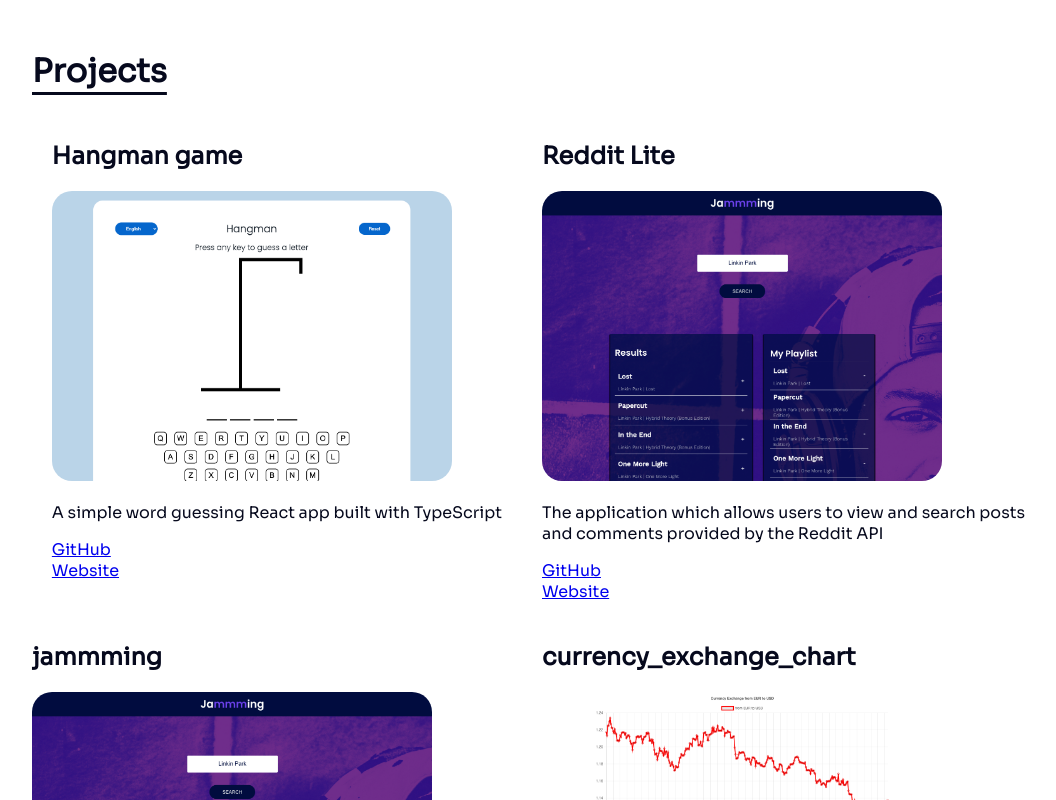
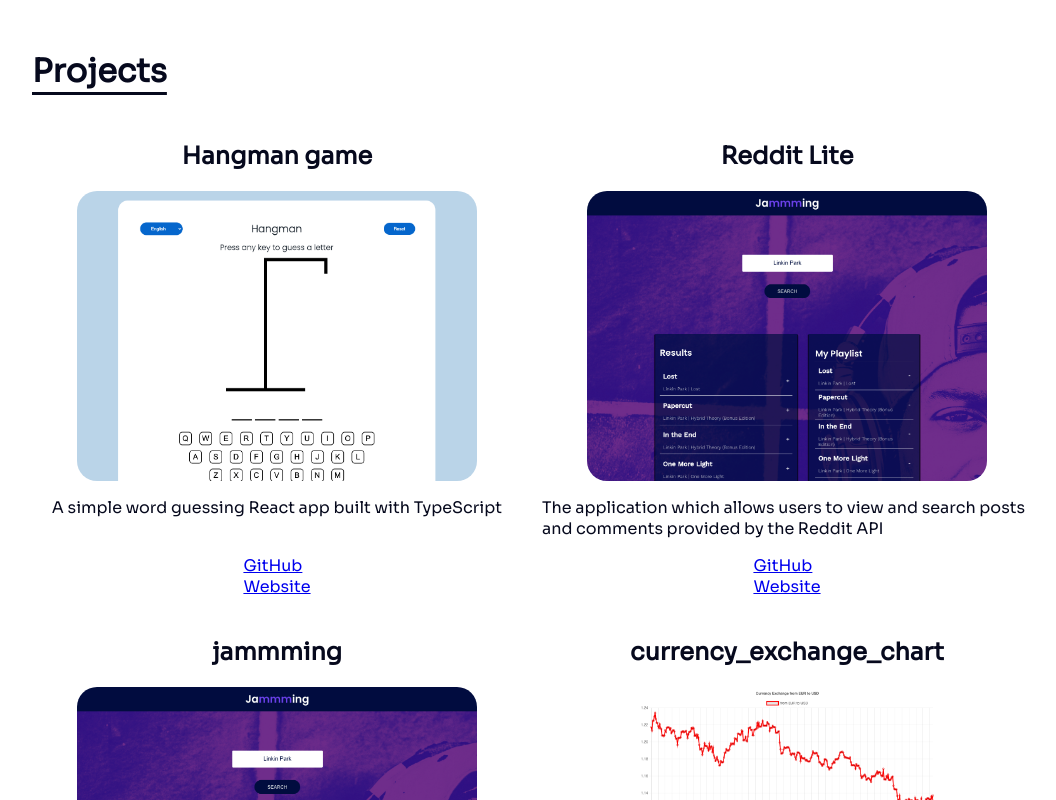
Before and after one commit to ikorotkaya/korotkaya-com, a React (Create React App) app: page / in a window 1280 px wide. Shown: the part 1240-2040 px from the top of the page, without its empty margins (108-1164 px from the left). Built offline with nearby package versions, Linux system fonts and the light colour scheme.

Commit message:
Center project block, add margin-top for web links

```diff
--- a/src/App.scss
+++ b/src/App.scss
@@ -207,6 +207,10 @@ h5 {
 }
 
 .project {
+  display: flex;
+  flex-direction: column;
+  align-items: center;
+
   &__prev {
     object-fit: cover;
     width: 400px;
@@ -218,6 +222,7 @@ h5 {
   &__links {
     display: flex;
     flex-direction: column;
+    margin-top: auto;
   }
 }
 
--- a/src/components/Project.tsx
+++ b/src/components/Project.tsx
@@ -14,7 +14,7 @@ export function Project({
   websiteLink,
 }: ProjectProps) {
   return (
-    <div className="container__project">
+    <div className="project">
       <h2>{title}</h2>
       <img className="project__prev" src={imageSrc} alt={title} />
       <p>{description}</p>
```
